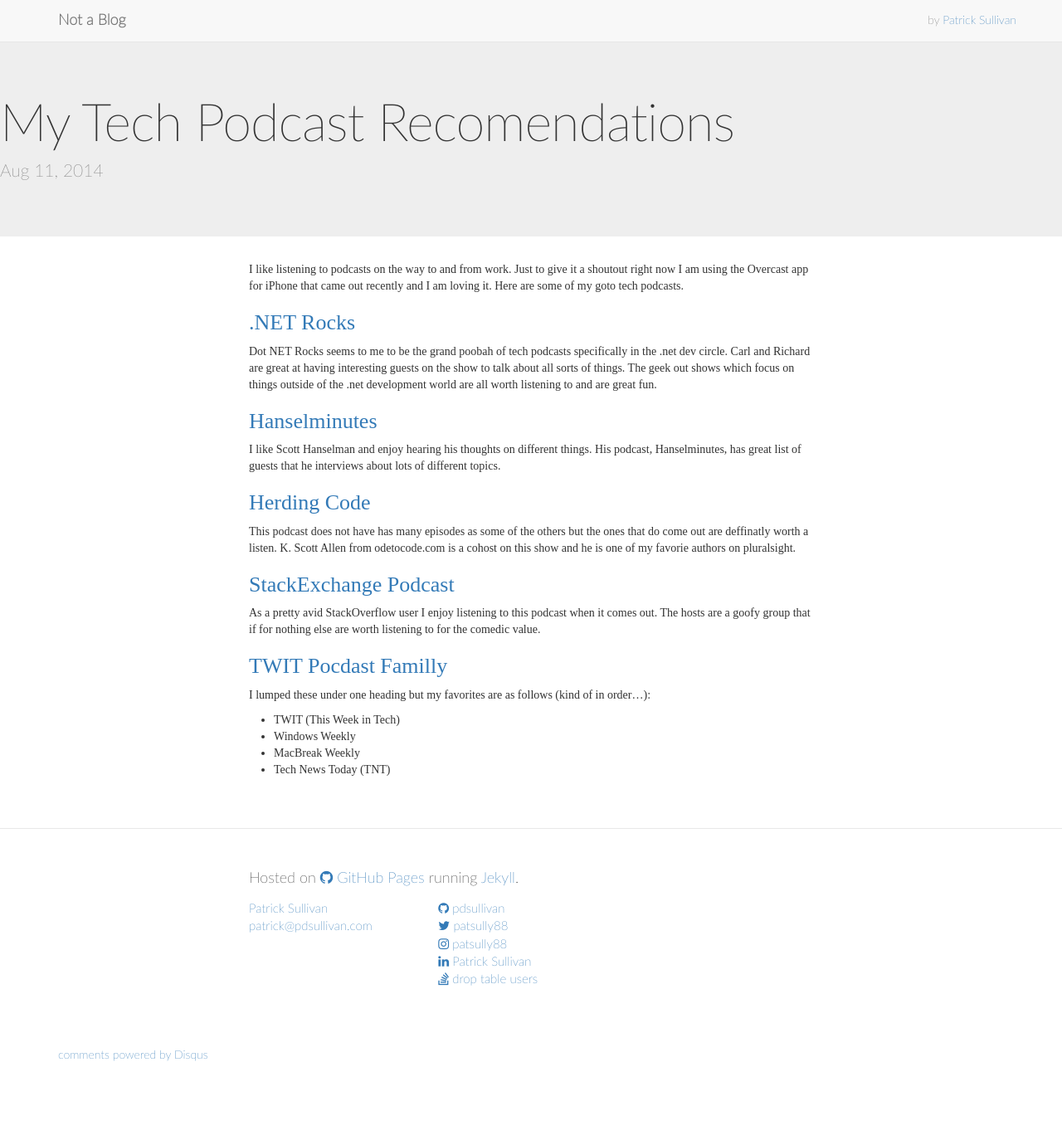
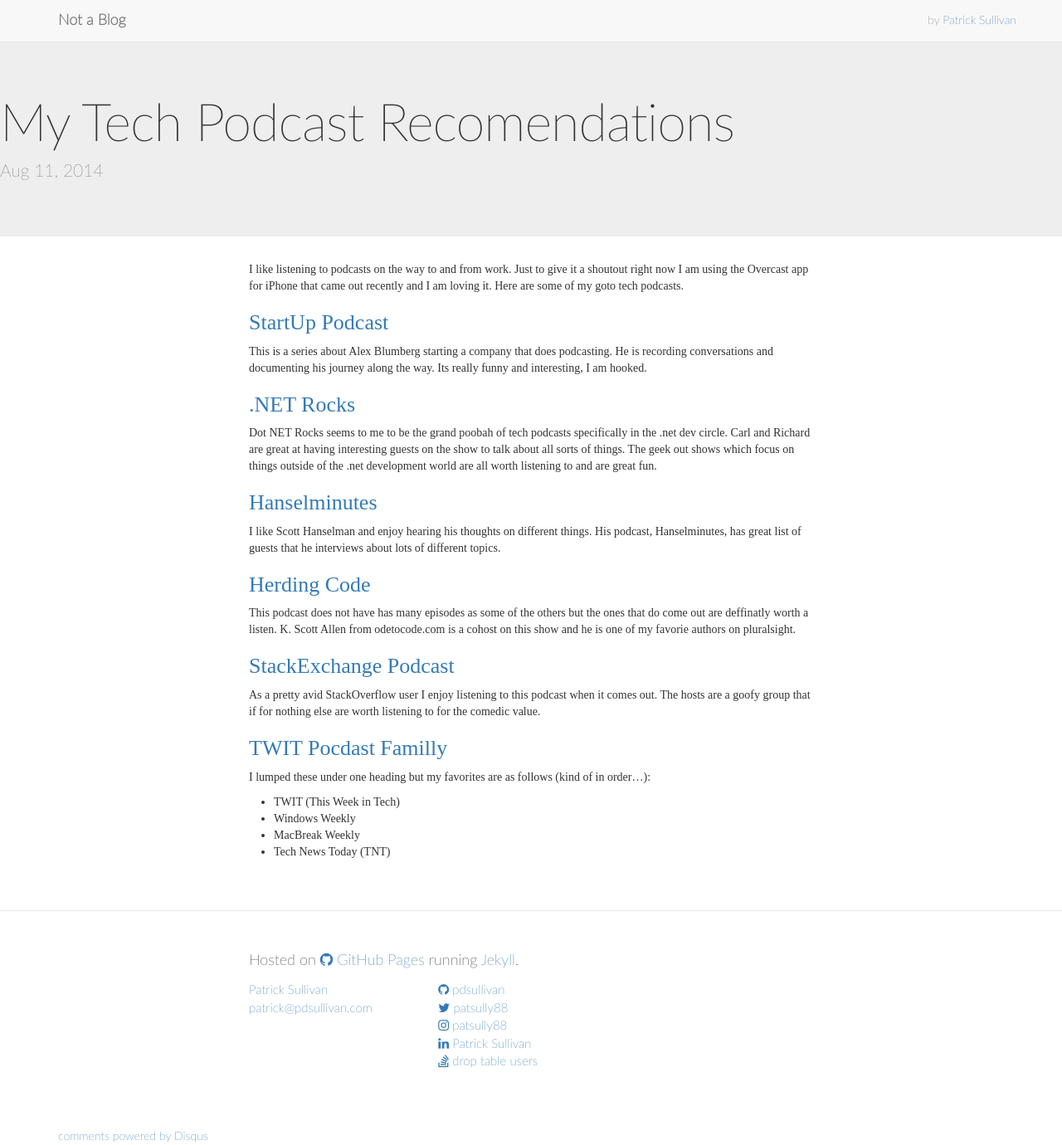
Before and after one commit to pdsullivan/blog, a Jekyll site: the page built from _posts/2014-08-11-tech-podcasts.markdown, in a window 1280 px wide. Shown: the whole page at 83% size. Built offline with Jekyll 4.4.1, drawn with Linux system fonts in a browser that asks for light colours; nearby versions of some CDN libraries; some web fonts are replaced; comment, search, counter and statistics services are not loaded; before the commit the page ends 1282 px from its top, so only the background shows below that.

Commit message:
Update 2014-08-11-tech-podcasts.markdown

```diff
--- a/_posts/2014-08-11-tech-podcasts.markdown
+++ b/_posts/2014-08-11-tech-podcasts.markdown
@@ -8,6 +8,9 @@
 
 
 I like listening to podcasts on the way to and from work. Just to give it a shoutout right now I am using the Overcast app for iPhone that came out recently and I am loving it. Here are some of my goto tech podcasts.
+
+### [StartUp Podcast][hearstartup]
+This is a series about Alex Blumberg starting a company that does podcasting. He is recording conversations and documenting his journey along the way. Its really funny and interesting, I am hooked.
 
 ### [.NET Rocks][dotnetrocks]
 Dot NET Rocks seems to me to be the grand poobah of tech podcasts specifically in the .net dev circle. Carl and Richard are great at having interesting guests on the show to talk about all sorts of things. The geek out shows which focus on things outside of the .net development world are all worth listening to and are great fun.
```
Also changed, not shown: other parts of _posts/2014-08-11-tech-podcasts.markdown (+1 -1 lines).
